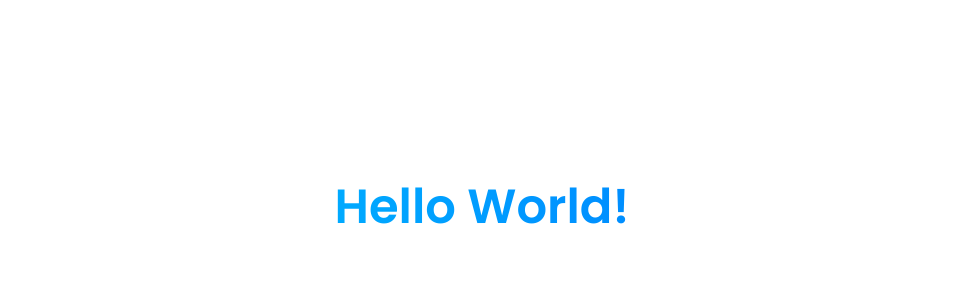
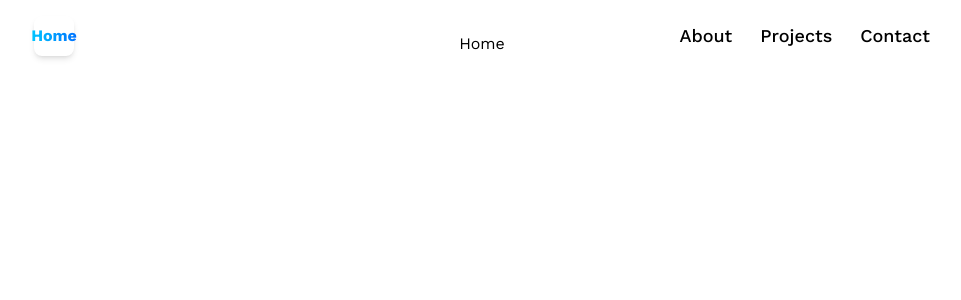
Before and after one commit to dylan-ilg/DylanPortfolio, a React (Vite) app: page / in a window 1280 px wide. Shown: the top 300 px of the page, without its empty margins (158-1119 px from the left). Built offline with nearby package versions, Linux system fonts and the light colour scheme.

Commit message:
Add Navbar and routing functionality with React Router
Introduced a `Navbar` component for navigation and implemented basic routing using React Router. Updated `package.json` to include `react-router-dom` and set up routes for Home, About, Projects, and Contact pages.

```diff
--- a/package.json
+++ b/package.json
@@ -13,7 +13,8 @@
     "@tailwindcss/postcss": "^4.1.7",
     "@tailwindcss/vite": "^4.1.7",
     "react": "^19.1.0",
-    "react-dom": "^19.1.0"
+    "react-dom": "^19.1.0",
+    "react-router-dom": "^7.6.0"
   },
   "devDependencies": {
     "@eslint/js": "^9.25.0",
--- a/src/App.jsx
+++ b/src/App.jsx
@@ -1,12 +1,20 @@
 import React from 'react';
 import './App.css';
-
+import {Route, BrowserRouter as Router, Routes} from "react-router-dom";
+import Navbar from "./Components/Navbar.jsx";
 
 function App() {
     return (
-        <div className="max-container">
-            <h1 className="head-text blue-gradient_text p-4">Hello World!</h1>
-        </div>
+        <Router>
+            <Navbar/>
+            <Routes>
+                <Route path="/" element={<h1>Home</h1>}/>
+                <Route path="/about" element={<h1>About</h1>}/>
+                <Route path="/projects" element={<h1>Projects</h1>}/>
+                <Route path="/Contact" element={<h1>Contact</h1>}/>
+
+            </Routes>
+        </Router>
     );
 }
 
--- /dev/null
+++ b/src/Components/Navbar.jsx
@@ -0,0 +1,26 @@
+import React from 'react';
+import {NavLink} from "react-router-dom";
+
+function Navbar() {
+    return (
+       <header className="header">
+           <NavLink to="/" className="w-10 h-10 rounded-lg bg-white items-center justify-center flex font-bold shadow-md">
+               <p className="blue-gradient_text">Home</p>
+           </NavLink>
+           <nav className="flex text-lg gap-7 font-medium">
+               <NavLink to="/about" className={({isActive}) => isActive ? "text-blue-500" : "text-black"}>
+                   About
+               </NavLink>
+               <NavLink to="/projects" className={({isActive}) => isActive ? "text-blue-500" : "text-black"}>
+                   Projects
+               </NavLink>
+               <NavLink to="/contact" className={({isActive}) => isActive ? "text-blue-500" : "text-black"}>
+                   Contact
+               </NavLink>
+           </nav>
+
+       </header>
+    );
+}
+
+export default Navbar;
```
Also changed, not shown: src/Pages/About.jsx (added), src/Pages/Contact.jsx (added), src/Pages/Home.jsx (added), src/Pages/Projects.jsx (added), 1 other file (tests, documents, lock files or other folders).
